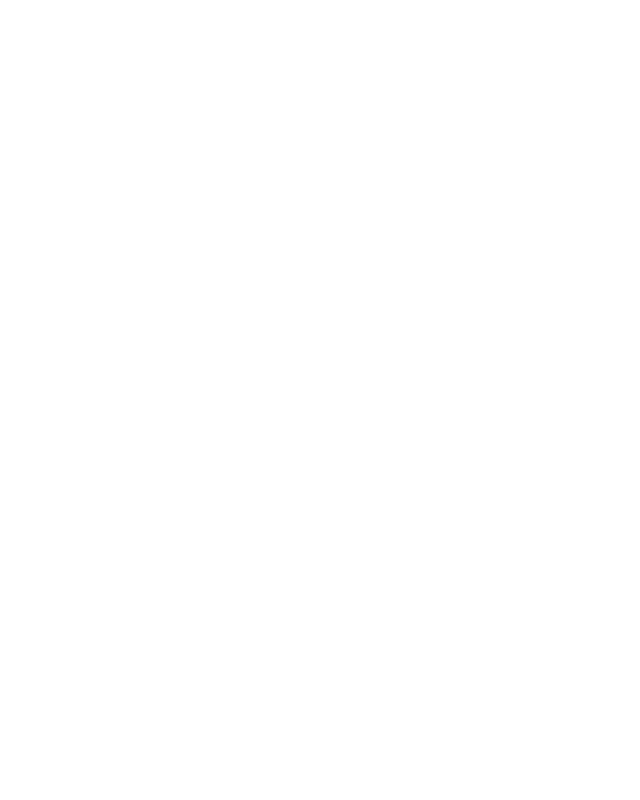
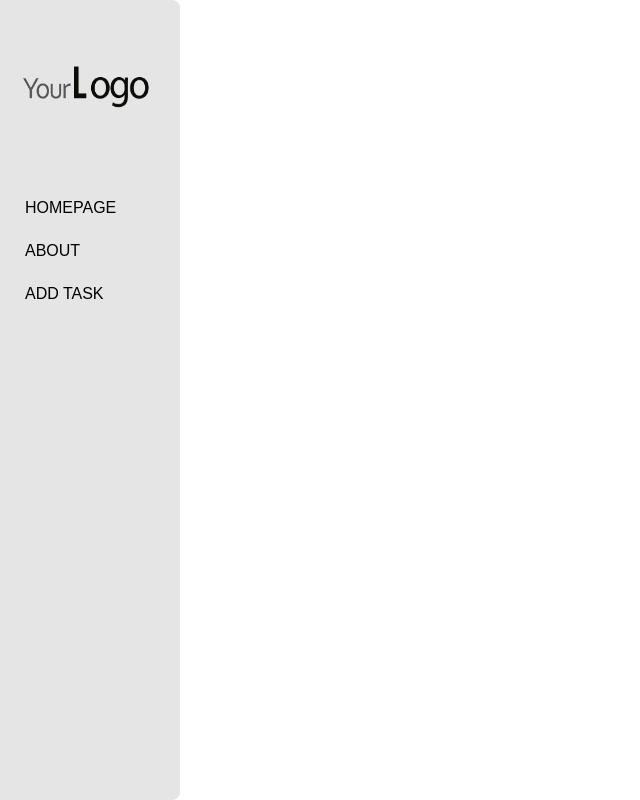
Before and after one commit to abdullahhdarcin/vue-project-with-typescript, a Vue app: page /#/ in a window 1280 px wide. Shown: the whole page, without its empty margins (0-640 px from the left). Built offline with nearby package versions, Linux system fonts and the light colour scheme.

Commit message:
edited sidebar

```diff
--- a/package.json
+++ b/package.json
@@ -8,6 +8,8 @@
   },
   "dependencies": {
     "core-js": "^3.6.5",
+    "node-sass": "^4.14.1",
+    "sass-loader": "^8.0.2",
     "vue": "^3.0.0",
     "vue-router": "^4.0.0-0",
     "vuex": "^4.0.0-0"
--- a/src/App.vue
+++ b/src/App.vue
@@ -2,5 +2,9 @@
   <router-view/>
 </template>
 
-<style>
+<style lang="scss">
+#app {
+  font-family: 'Sofia Pro', sans-serif;
+  @import url('http://fonts.cdnfonts.com/css/sofia-pro');
+}
 </style>
--- a/src/views/Home.vue
+++ b/src/views/Home.vue
@@ -1,11 +1,13 @@
 <template>
+ <Sidebar />
 </template>
 
 <script lang="ts">
 import { defineComponent } from 'vue';
+import Sidebar from './Sidebar/Sidebar.vue'
 
 export default defineComponent({
   name: 'Home',
-  components: {  },
+  components: { Sidebar },
 });
 </script>
--- /dev/null
+++ b/src/views/Sidebar/Sidebar.scss
@@ -0,0 +1,35 @@
+.container {
+  background-color: #e5e5e5;
+  position: fixed;
+  width: 180px;
+  height: 100%;
+  left: 0;
+  top: 0;
+  border-top-right-radius: 8px;
+  border-bottom-right-radius: 8px;
+
+  .image {
+    position: relative;
+    top: 50px;
+    width: 180px;
+    height: 70px;
+    margin-bottom: 100px;
+  }
+
+  .pages {
+    margin-top: 25px;
+
+    span {
+      position: relative;
+      left: 25px;
+      margin-top: 150px;
+      color: black;
+      text-transform: uppercase;
+      cursor: pointer;
+
+      &:hover {
+        color: green;
+      }
+    }
+  }
+}
--- /dev/null
+++ b/src/views/Sidebar/Sidebar.vue
@@ -0,0 +1,25 @@
+<template>
+ <div class="container">
+       <img class="image" v-bind:src="yourLogo" alt="yourLogo">
+
+         <div class="pages"><span>Homepage</span></div>
+         <div class="pages"><span>About</span></div>
+         <div class="pages"><span>Add Task</span></div>
+
+ </div>
+</template>
+
+<script>
+export default {
+   data(){
+      return {
+         yourLogo : require('@/assets/Logo/SampleLogo.png')
+      }
+   }
+
+}
+</script>
+
+<style lang="scss" src="../Sidebar/Sidebar.scss" scoped>
+
+</style>
```
Also changed, not shown: src/assets/Logo/SampleLogo.png (added), 1 other file (tests, documents, lock files or other folders).
